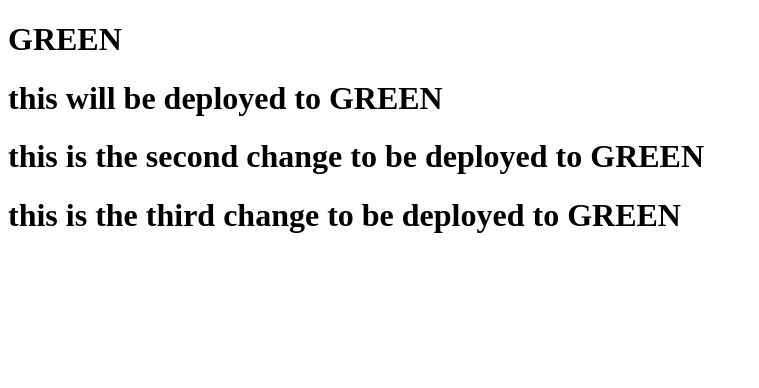
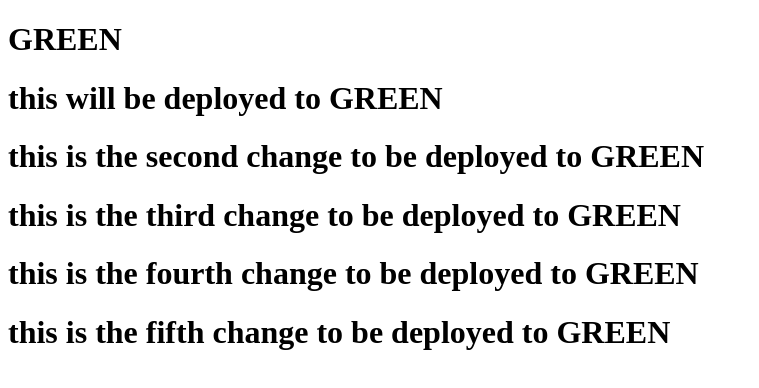
Before and after one commit to atfdark/banking-blue-green, a plain HTML site: page index.html in a window 1280 px wide. Shown: the whole page, without its empty margins (0-759 px from the left). Drawn offline with Linux system fonts and the light colour scheme.

Commit message:
Update index.html

```diff
--- a/index.html
+++ b/index.html
@@ -8,6 +8,9 @@
     <h1> this will be deployed to GREEN</h1>
     <h1> this is the second change to be deployed to GREEN</h1>
     <h1> this is the third change to be deployed to GREEN</h1>
+    <h1> this is the fourth change to be deployed to GREEN</h1>
+    <h1> this is the fifth change to be deployed to GREEN</h1>
+
 </head>
 <body>
 
```
